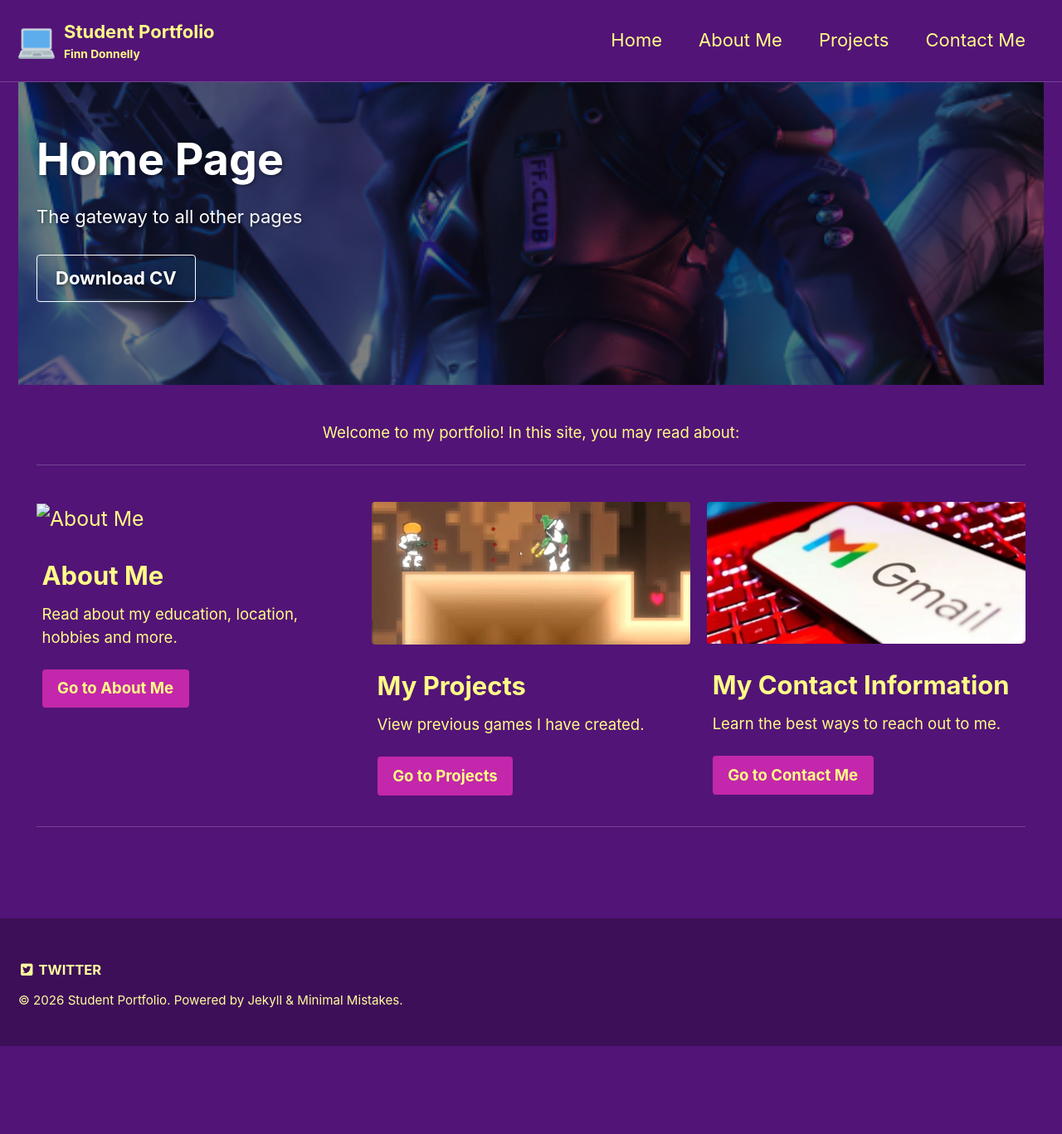
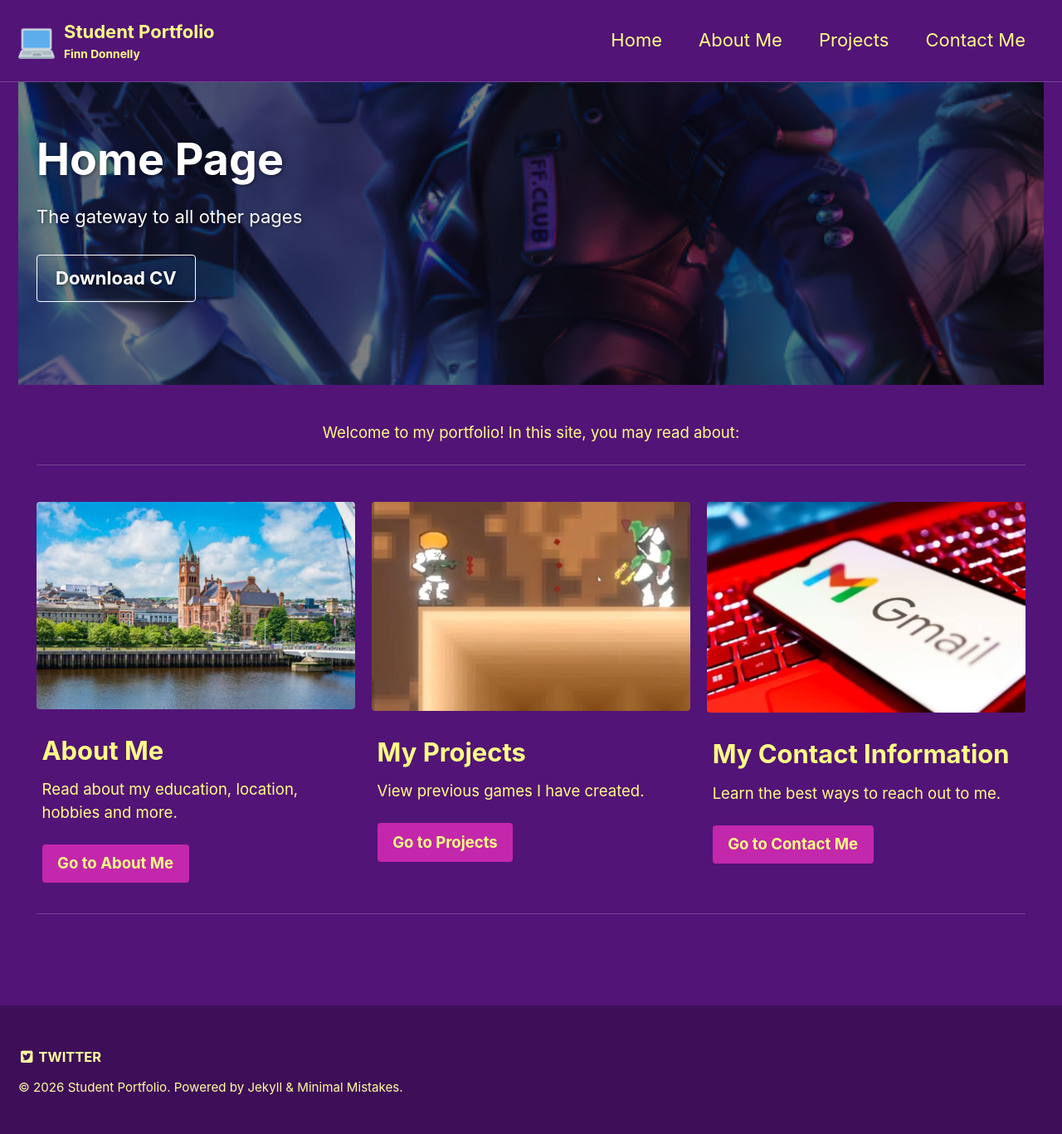
Before and after one commit to Ickle1790/Ickle1790.github.io, a Jekyll site: the page built from _pages/index.md, in a window 1280 px wide. Shown: the whole page at 83% size. Built offline with Jekyll 4.4.1, drawn with Linux system fonts in a browser that asks for light colours; before the commit the page ends 1261 px from its top, so only the background shows below that.

Commit message:
Update image paths in index.md

```diff
--- a/_pages/index.md
+++ b/_pages/index.md
@@ -16,21 +16,21 @@ excerpt: "The gateway to all other pages"
 intro:
   - excerpt: 'Welcome to my portfolio! In this site, you may read about:'
 feature_row:
-  - image_path: /assets/images/placeholderfavicon.png
+  - image_path: /assets/images/derry-stock.jpg
     alt: "About Me"
     title: "About Me"
     excerpt: "Read about my education, location, hobbies and more."
     url: "https://ickle1790.github.io/about-me/"
     btn_label: "Go to About Me"
     btn_class: "btn--primary"
-  - image_path: /assets/images/Homepage-Projects-Image.png
+  - image_path: /assets/images/Homepage-Projects-Image-Bigger.jpg
     alt: "My Projects"
     title: "My Projects"
     excerpt: "View previous games I have created."
     url: "https://ickle1790.github.io/projects/"
     btn_label: "Go to Projects"
     btn_class: "btn--primary"
-  - image_path: /assets/images/gmail-stock-smaller.jpg
+  - image_path: /assets/images/gmail-stock.png
     alt: "My Contact Information"
     title: "My Contact Information"
     excerpt: "Learn the best ways to reach out to me."
```
